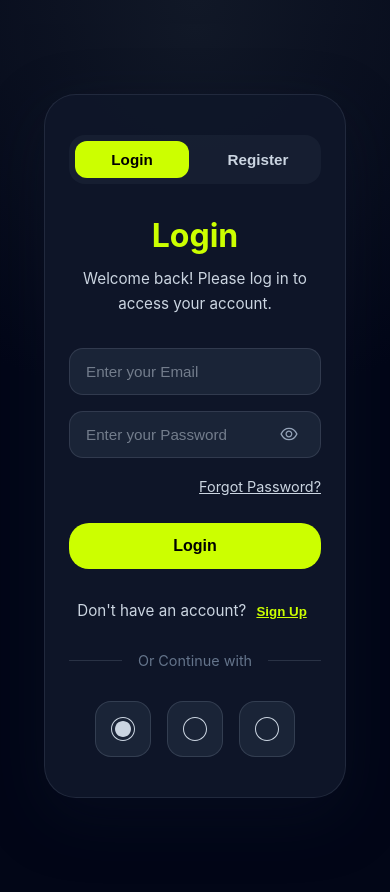
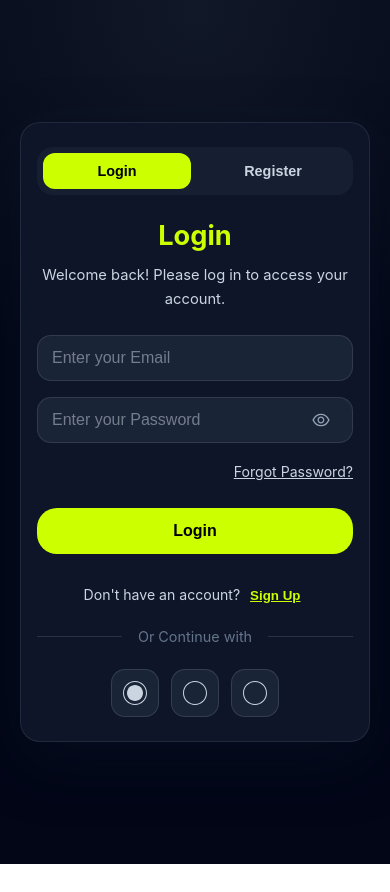
Before and after one commit to vkumar2708/Demo, a React (Create React App) app in the folder frontend/: page / in a window 390 px wide. After the commit the page ends 864 px from the top, so only its background shows below. Built offline with nearby package versions, Linux system fonts and the light colour scheme; no server answers.

Commit message:
improve responsive layout across devices

```diff
--- a/frontend/src/index.js
+++ b/frontend/src/index.js
@@ -2,6 +2,7 @@ import React from "react";
 import ReactDOM from "react-dom/client";
 import App from "./App";
 import "./index.css";
+import "./responsive.css";
 
 const root = ReactDOM.createRoot(document.getElementById("root"));
 root.render(<App />);
--- /dev/null
+++ b/frontend/src/responsive.css
@@ -0,0 +1,293 @@
+html {
+  scroll-behavior: smooth;
+}
+
+body {
+  overflow-x: hidden;
+}
+
+.dashboard,
+.card,
+.chart-card {
+  min-width: 0;
+}
+
+.schedule-header,
+.social-logins {
+  flex-wrap: wrap;
+}
+
+.comparison-notes li {
+  line-height: 1.6;
+}
+
+@media (min-width: 981px) and (max-width: 1200px) {
+  .app-shell {
+    padding: 20px;
+  }
+
+  .dashboard-header {
+    padding: 22px;
+  }
+
+  .chart-wrapper {
+    height: 320px;
+  }
+}
+
+@media (max-width: 980px) {
+  .app-shell {
+    padding: 18px;
+  }
+
+  .dashboard-header {
+    flex-direction: column;
+    align-items: stretch;
+    padding: 22px;
+  }
+
+  .dashboard-header h1 {
+    gap: 12px;
+  }
+
+  .logout-button {
+    width: 100%;
+  }
+
+  .grid-two,
+  .comparison-input-grid,
+  .chart-row {
+    grid-template-columns: 1fr;
+  }
+
+  .summary-grid {
+    grid-template-columns: repeat(2, minmax(0, 1fr));
+  }
+
+  .month-summary {
+    grid-template-columns: 1fr;
+  }
+
+  .card,
+  .comparison-panel,
+  .chart-card {
+    padding: 20px;
+  }
+
+  .schedule-table {
+    min-width: 680px;
+  }
+
+  .chart-wrapper {
+    height: 300px;
+  }
+
+  .login-card {
+    padding: 40px 24px;
+  }
+
+  .login-title {
+    font-size: 2rem;
+  }
+}
+
+@media (max-width: 768px) {
+  .app-shell {
+    padding: 14px;
+  }
+
+  .dashboard-header {
+    gap: 18px;
+    padding: 18px;
+    border-radius: 22px;
+  }
+
+  .dashboard-header h1 {
+    font-size: clamp(1.6rem, 7vw, 2.1rem);
+    align-items: flex-start;
+  }
+
+  .dashboard-header p {
+    line-height: 1.65;
+  }
+
+  .card {
+    padding: 18px;
+    border-radius: 22px;
+  }
+
+  .section-header {
+    flex-direction: column;
+    align-items: flex-start;
+    margin-bottom: 18px;
+  }
+
+  .section-header h2 {
+    font-size: 1.2rem;
+  }
+
+  .summary-grid {
+    grid-template-columns: 1fr;
+  }
+
+  .summary-card strong {
+    font-size: 1.15rem;
+    word-break: break-word;
+  }
+
+  .comparison-panel {
+    padding: 18px;
+    border-radius: 20px;
+  }
+
+  .chart-card {
+    padding: 16px;
+    border-radius: 20px;
+  }
+
+  .chart-card h3,
+  .schedule-header h3 {
+    font-size: 0.95rem;
+  }
+
+  .schedule-header {
+    align-items: stretch;
+  }
+
+  .primary-button {
+    width: 100%;
+  }
+
+  .schedule-table th,
+  .schedule-table td {
+    padding: 12px 14px;
+    font-size: 0.9rem;
+  }
+
+  .chart-wrapper {
+    height: 280px;
+  }
+
+  .login-container {
+    padding: 14px;
+  }
+
+  .login-card {
+    max-width: 100%;
+    padding: 28px 18px;
+    border-radius: 24px;
+  }
+
+  .login-title {
+    font-size: 1.9rem;
+  }
+
+  .login-subtitle {
+    margin-bottom: 24px;
+    font-size: 0.92rem;
+  }
+
+  .auth-tabs {
+    gap: 8px;
+    margin-bottom: 24px;
+  }
+
+  .auth-tab {
+    padding: 10px 12px;
+    font-size: 0.9rem;
+  }
+
+  .divider {
+    margin: 24px 0;
+  }
+}
+
+@media (max-width: 480px) {
+  .app-shell {
+    padding: 10px;
+  }
+
+  .dashboard-header {
+    padding: 16px;
+    border-radius: 18px;
+  }
+
+  .dashboard-header h1 {
+    font-size: 1.45rem;
+    gap: 10px;
+  }
+
+  .dashboard-icon {
+    font-size: 2rem;
+  }
+
+  .card {
+    padding: 16px;
+    border-radius: 18px;
+  }
+
+  .section-header h2 {
+    font-size: 1.08rem;
+  }
+
+  input,
+  select,
+  .login-input {
+    padding: 13px 14px;
+    font-size: 16px;
+  }
+
+  .summary-card {
+    padding: 16px;
+  }
+
+  .summary-card strong {
+    font-size: 1.05rem;
+  }
+
+  .comparison-panel,
+  .chart-card,
+  .comparison-notes {
+    padding: 16px;
+  }
+
+  .comparison-notes ul {
+    padding-left: 18px;
+  }
+
+  .schedule-table-container {
+    max-height: 280px;
+  }
+
+  .chart-wrapper {
+    height: 240px;
+  }
+
+  .login-container {
+    padding: 10px;
+  }
+
+  .login-card {
+    padding: 24px 16px;
+    border-radius: 20px;
+  }
+
+  .login-title {
+    font-size: 1.7rem;
+  }
+
+  .forgot-password,
+  .auth-toggle {
+    font-size: 0.88rem;
+  }
+
+  .social-logins {
+    gap: 12px;
+  }
+
+  .social-btn {
+    width: 48px;
+    height: 48px;
+    border-radius: 14px;
+  }
+}
```
